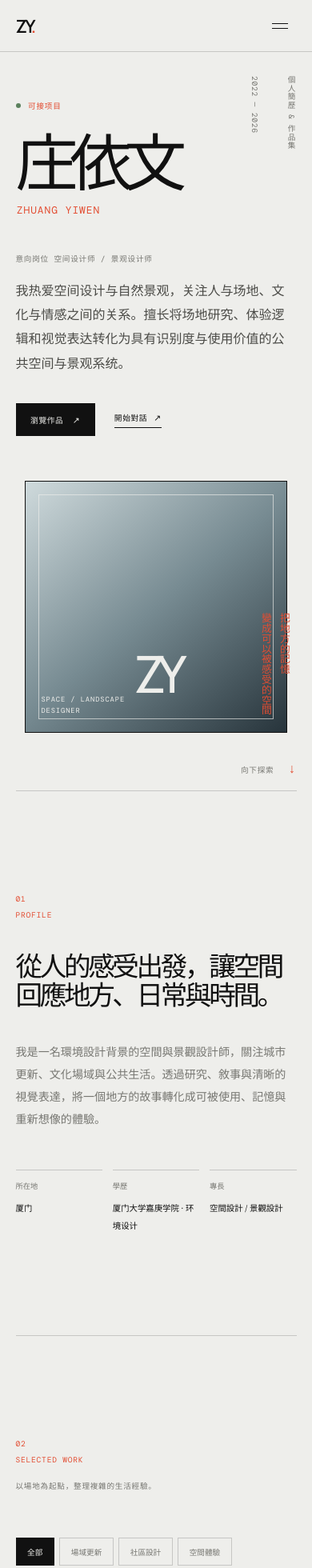
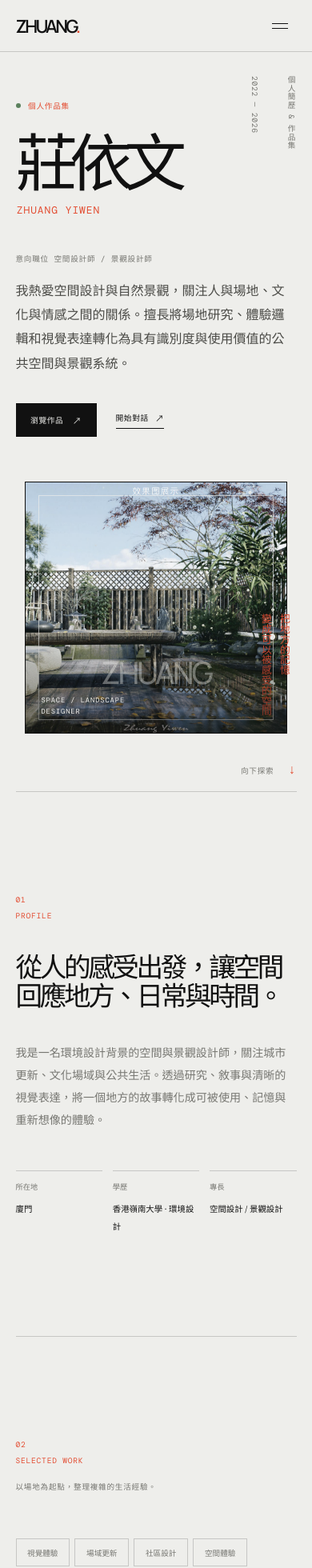
Before and after one commit to zhuangyii11/cv0914, a React (Vite) app: page / in a window 390 px wide. Shown: the top 1960 px of the page at 80% size. Built offline with nearby package versions, Linux system fonts and the light colour scheme.

Commit message:
更新繁体作品集视觉与首屏图片

```diff
--- a/index.html
+++ b/index.html
@@ -1,10 +1,10 @@
 <!doctype html>
-<html lang="en">
+<html lang="zh-Hant">
   <head>
     <meta charset="UTF-8" />
     <link rel="icon" type="image/svg+xml" href="./favicon.svg" />
     <meta name="viewport" content="width=device-width, initial-scale=1.0" />
-    <title>cv0914</title>
+    <title>莊依文｜空間與景觀設計作品集</title>
   </head>
   <body>
     <div id="root"></div>
--- a/src/App.css
+++ b/src/App.css
@@ -54,10 +54,12 @@ a:hover .arrow-icon, button:hover .arrow-icon { transform: translate(3px, -3px);
 .pill-btn--dark { background: var(--paper); border-color: var(--paper); color: var(--ink); }
 .text-link { display: inline-flex; gap: .5rem; padding-bottom: .3rem; border-bottom: 1px solid var(--ink); font: .61rem var(--mono); letter-spacing: .06em; }
 .hero-visual { position: relative; min-height: 500px; display: grid; place-items: center; animation: rise 1s .15s both; }
-.portrait-frame { position: relative; width: min(32vw, 500px); aspect-ratio: 1.04; display: flex; flex-direction: column; justify-content: end; padding: 1.2rem; border: 1px solid var(--ink); background: linear-gradient(140deg, #cfdadc, #778b92 50%, #27343b); color: var(--paper); }
+.portrait-frame { position: relative; width: min(32vw, 500px); aspect-ratio: 1.04; overflow: hidden; border: 1px solid var(--ink); background: var(--blue); color: var(--paper); }
 .portrait-frame::before { content: ''; position: absolute; inset: 16px; border: 1px solid rgba(238, 238, 235, .65); }
-.portrait-initials { position: relative; z-index: 1; align-self: center; margin-top: auto; font: 500 clamp(4rem, 9vw, 8rem)/.8 var(--sans); letter-spacing: -.17em; }
-.portrait-frame span { position: relative; z-index: 1; font: .55rem/1.6 var(--mono); letter-spacing: .1em; }
+.portrait-frame > img { width: 100%; height: 100%; object-fit: cover; }
+.portrait-overlay { position: absolute; z-index: 1; inset: 0; display: flex; flex-direction: column; justify-content: end; padding: 1.2rem; background: linear-gradient(180deg, transparent 55%, rgba(17, 17, 17, .5)); }
+.portrait-overlay strong { align-self: center; margin: auto 0 .7rem; color: rgba(238, 238, 235, .38); font: 500 clamp(2.4rem, 5vw, 4.8rem)/.8 var(--sans); letter-spacing: -.08em; }
+.portrait-overlay span { font: .55rem/1.6 var(--mono); letter-spacing: .1em; }
 .hero-note { position: absolute; right: 0; bottom: 9%; color: var(--accent); font: .8rem/1.8 var(--serif); writing-mode: vertical-rl; }
 .hero-scroll { position: absolute; bottom: 1.1rem; right: 0; color: var(--muted); text-transform: uppercase; }
 .hero-scroll span { margin-left: .7rem; color: var(--accent); font-size: 1rem; }
@@ -138,7 +140,7 @@ a:hover .arrow-icon, button:hover .arrow-icon { transform: translate(3px, -3px);
 .award-item strong { font: .92rem var(--sans); letter-spacing: -.03em; }
 .award-item em { color: var(--accent); font-style: normal; text-align: right; }
 
-.cta-section { display: grid; grid-template-columns: 1fr 2.1fr; gap: 3rem; background: var(--ink); color: var(--paper); }
+.cta-section { display: grid; grid-template-columns: 1fr 2.1fr; gap: 3rem; background: transparent; color: var(--ink); }
 .cta-mark { color: rgba(238, 238, 235, .13); font: 600 clamp(7rem, 22vw, 20rem)/.75 var(--sans); letter-spacing: -.18em; }
 .cta-section .eyebrow { color: var(--accent); }
 .cta-section h2 { margin: 1.4rem 0 2.3rem; }
--- a/src/App.jsx
+++ b/src/App.jsx
@@ -1,8 +1,9 @@
 import { useEffect, useState } from 'react'
 import { capabilities, highlights, notes, profile, projects, thinkingSteps } from './data'
+import heroGarden from './assets/庄依文个人简历及作品集_20.png'
 import './App.css'
 
-const filters = ['全部', '場域更新', '社區設計', '空間體驗']
+const filters = ['視覺體驗', '場域更新', '社區設計', '空間體驗']
 const categoryLabels = { PLACE: '場域更新', COMMUNITY: '社區設計', SPACE: '空間體驗' }
 
 function ArrowIcon() { return <span className="arrow-icon" aria-hidden="true">↗</span> }
@@ -12,7 +13,7 @@ function App() {
   const [mobileOpen, setMobileOpen] = useState(false)
   const [activeStep, setActiveStep] = useState(0)
   const [selectedProject, setSelectedProject] = useState(null)
-  const visibleProjects = activeFilter === '全部' ? projects : projects.filter((project) => categoryLabels[project.category] === activeFilter)
+  const visibleProjects = activeFilter === '視覺體驗' ? projects : projects.filter((project) => categoryLabels[project.category] === activeFilter)
 
   useEffect(() => {
     const observer = new IntersectionObserver((entries) => entries.forEach((entry) => {
@@ -33,7 +34,7 @@ function App() {
     <div className="page-shell">
       <header className={`site-header ${mobileOpen ? 'menu-open' : ''}`}>
         <div className="site-header__inner">
-          <a className="wordmark" href="#top" aria-label="回到首頁">ZY<span>.</span></a>
+          <a className="wordmark" href="#top" aria-label="回到首頁">ZHUANG<span>.</span></a>
           <nav className="nav-links" aria-label="主要導覽"><a href="#work">作品</a><a href="#about">關於</a><a href="#awards">獎項</a></nav>
           <a className="header-contact" href={`mailto:${profile.email}`}>聯絡我 <ArrowIcon /></a>
           <button className="menu-btn" type="button" aria-expanded={mobileOpen} aria-label="開啟選單" onClick={() => setMobileOpen((current) => !current)}><span /><span /></button>
@@ -46,7 +47,7 @@ function App() {
       </div>
 
       <main className="site-shell">
-        <section className="hero reveal" id="top"><div className="hero-aside"><span>個人簡歷 & 作品集</span><span>2022 — 2026</span></div><div className="hero-copy"><p className="eyebrow"><span className="status-dot" /> {profile.available}</p><h1>{profile.name}<span>{profile.englishName}</span></h1><p className="hero-role">{profile.title}</p><p className="hero-intro">{profile.intro}</p><div className="hero-actions"><a className="pill-btn" href="#work">瀏覽作品 <ArrowIcon /></a><a className="text-link" href={`mailto:${profile.email}`}>開始對話 <ArrowIcon /></a></div></div><div className="hero-visual"><div className="portrait-frame"><div className="portrait-initials">ZY</div><span>SPACE / LANDSCAPE<br />DESIGNER</span></div><div className="hero-note">把地方的記憶<br />變成可以被感受的空間</div></div><div className="hero-scroll">向下探索 <span>↓</span></div></section>
+        <section className="hero reveal" id="top"><div className="hero-aside"><span>個人簡歷 & 作品集</span><span>2022 — 2026</span></div><div className="hero-copy"><p className="eyebrow"><span className="status-dot" /> 個人作品集</p><h1>{profile.name}<span>{profile.englishName}</span></h1><p className="hero-role">{profile.title}</p><p className="hero-intro">{profile.intro}</p><div className="hero-actions"><a className="pill-btn" href="#work">瀏覽作品 <ArrowIcon /></a><a className="text-link" href={`mailto:${profile.email}`}>開始對話 <ArrowIcon /></a></div></div><div className="hero-visual"><div className="portrait-frame"><img src={heroGarden} alt="庭園景觀設計效果圖" /><div className="portrait-overlay"><strong>ZHUANG</strong><span>SPACE / LANDSCAPE<br />DESIGNER</span></div></div><div className="hero-note">把地方的記憶<br />變成可以被感受的空間</div></div><div className="hero-scroll">向下探索 <span>↓</span></div></section>
 
         <section className="intro-grid reveal" id="about"><div className="section-label"><span>01</span><span>PROFILE</span></div><div><p className="display-copy">從人的感受出發，讓空間回應地方、日常與時間。</p><p className="body-copy">我是一名環境設計背景的空間與景觀設計師，關注城市更新、文化場域與公共生活。透過研究、敘事與清晰的視覺表達，將一個地方的故事轉化成可被使用、記憶與重新想像的體驗。</p></div><div className="profile-meta"><div><span>所在地</span><strong>{profile.location}</strong></div><div><span>學歷</span><strong>{profile.education}</strong></div><div><span>專長</span><strong>空間設計 / 景觀設計</strong></div></div></section>
 
@@ -58,7 +59,7 @@ function App() {
 
         <section className="awards-section reveal" id="awards"><div className="section-top"><div className="section-label"><span>05</span><span>RECOGNITION</span></div><p className="section-caption">每一次參與，都是對設計思考的校準。</p></div><div className="awards-list">{notes.map((note, index) => <div className="award-item" key={note.title}><span>0{index + 1}</span><time>{note.date}</time><strong>{note.title}</strong><em>{note.type}</em></div>)}</div></section>
 
-        <section className="cta-section reveal" id="contact"><div className="cta-mark">ZY</div><div><p className="eyebrow">LET'S WORK TOGETHER</p><h2>期待與你，<br /><em>一起把想法落地。</em></h2><a className="pill-btn pill-btn--dark" href={`mailto:${profile.email}`}>寄一封信給我 <ArrowIcon /></a></div></section>
+        <section className="cta-section reveal" id="contact"><div className="cta-mark">ZHUANG</div><div><p className="eyebrow">ZHUANG</p><h2>期待與你，<br /><em>一起把想法落地。</em></h2><a className="pill-btn pill-btn--dark" href={`mailto:${profile.email}`}>期待交流 <ArrowIcon /></a></div></section>
 
         {selectedProject && <div className="project-modal" role="dialog" aria-modal="true" aria-label={selectedProject.title} onMouseDown={(event) => { if (event.target === event.currentTarget) setSelectedProject(null) }}><div className="project-modal__panel"><div className="project-modal__top"><span>PROJECT / {selectedProject.year}</span><button type="button" onClick={() => setSelectedProject(null)} aria-label="關閉項目詳情">關閉 ×</button></div><div className="project-modal__grid"><div className="project-modal__image"><img src={selectedProject.image} alt={selectedProject.title} /></div><div className="project-modal__content"><p className="eyebrow">{categoryLabels[selectedProject.category]}</p><h2>{selectedProject.title}</h2><p className="project-modal__description">{selectedProject.detail?.overview || selectedProject.description}</p><div className="project-modal__facts"><div><span>設計範圍</span><strong>{selectedProject.detail?.scope || '場地研究 / 空間策略 / 視覺表達'}</strong></div><div><span>核心方法</span><strong>{selectedProject.detail?.method || '由觀察出發，整理地方記憶與使用行為。'}</strong></div><div><span>關鍵詞</span><strong>{selectedProject.tags.join(' / ')}</strong></div></div><div className="project-modal__note">{selectedProject.detail?.note || '完整圖面與過程資料將持續整理更新。'}</div></div></div></div></div>}
 
--- a/src/data.js
+++ b/src/data.js
@@ -1,30 +1,30 @@
 export const profile = {
-  name: '庄依文',
+  name: '莊依文',
   englishName: 'Zhuang Yiwen',
-  title: '意向岗位 空间设计师 / 景观设计师',
-  role: '空间设计师 · 景观设计 · 方案策划',
-  location: '厦门',
-  available: '可接项目',
+  title: '意向職位 空間設計師 / 景觀設計師',
+  role: '空間設計師 · 景觀設計 · 方案策劃',
+  location: '廈門',
+  available: '可接項目',
   intro:
-    '我热爱空间设计与自然景观，关注人与场地、文化与情感之间的关系。擅长将场地研究、体验逻辑和视觉表达转化为具有识别度与使用价值的公共空间与景观系统。',
+    '我熱愛空間設計與自然景觀，關注人與場地、文化與情感之間的關係。擅長將場地研究、體驗邏輯和視覺表達轉化為具有識別度與使用價值的公共空間與景觀系統。',
   introEN:
     'I am passionate about spatial and landscape design, focusing on the relationship between people, place, culture, and emotion. My work translates site research, experiential logic, and visual expression into public spaces and landscape systems that are memorable, practical, and context-aware.',
   email: '2429636288@qq.com',
   phone: '15892020035',
   wechat: 'ZzEven11_',
-  education: '厦门大学嘉庚学院 · 环境设计',
+  education: '香港嶺南大學 · 環境設計',
   educationEN: 'Xiamen University of Technology, Xiamen · Environmental Design',
 }
 
 export const resumeVersions = [
   {
     lang: '中文',
-    title: '个人简历',
-    summary: '我是一名从人、场地与文化出发的空间设计师，擅长把研究、叙事与空间策略转化为具有层次感的公共体验设计。我的作品聚焦于城市更新、文旅空间、社区参与与景观场所设计。',
+    title: '個人履歷',
+    summary: '我是一名從人、場地與文化出發的空間設計師，擅長把研究、敘事與空間策略轉化為具有層次感的公共體驗設計。我的作品聚焦於城市更新、文旅空間、社區參與與景觀場所設計。',
     bullets: [
-      '擅长从现场观察、文化脉络和使用者行为中提炼设计问题',
-      '参与公共空间、社区场所与文化项目的概念和落地工作',
-      '负责概念推进、空间表达、导视与视觉传播的全过程协作',
+      '擅長從現場觀察、文化脈絡和使用者行為中提煉設計問題',
+      '參與公共空間、社區場所與文化項目的概念和落地工作',
+      '負責概念推進、空間表達、導視與視覺傳播的全過程協作',
     ],
   },
   {
@@ -41,25 +41,25 @@ export const resumeVersions = [
 
 export const stats = [
   { value: '2002.03.31', label: '出生日期' },
-  { value: '厦门大学嘉庚学院', label: '毕业院校' },
-  { value: '空间 / 景观 / 手绘', label: '专业方向' },
+  { value: '廈門大學嘉庚學院', label: '畢業院校' },
+  { value: '空間 / 景觀 / 手繪', label: '專業方向' },
 ]
 
 export const highlights = [
-  { label: '专业技能', value: '空间设计 / 景观设计 / 平面设计 / 手绘 / 文案写作 / 摄影剪辑' },
+  { label: '專業技能', value: '空間設計 / 景觀設計 / 平面設計 / 手繪 / 文案寫作 / 攝影剪輯' },
   { label: '软件', value: 'Adobe Photoshop / Illustrator / InDesign / AutoCAD / SketchUp / Rhino / V-Ray / Lumion' },
-  { label: '状态', value: '可长期合作 · 可接项目' },
+  { label: '狀態', value: '可長期合作 · 可接項目' },
 ]
 
 export const projects = [
   {
     id: 'anhai',
-    title: '基于时空叠变和情感触发的泉州安海古街道更新设计',
+    title: '基於時空疊變和情感觸發的泉州安海古街道更新設計',
     category: 'PLACE',
     year: '2024',
     description:
-      '围绕古街空间重构与情感记忆回溯，通过人流组织、场景重构和节点设计，将街巷的历史脉络与日常生活经验重新编织成具有识别度的公共体验。',
-    tags: ['文化街区', '老街更新', '空间叙事'],
+      '圍繞古街空間重構與情感記憶回溯，通過人流組織、場景重構和節點設計，將街巷的歷史脈絡與日常生活經驗重新編織成具有識別度的公共體驗。',
+    tags: ['文化街區', '老街更新', '空間敘事'],
     image: 'https://images.unsplash.com/photo-1500530855697-b586d89ba3ee?auto=format&fit=crop&w=1200&q=85',
     accent: 'moss',
     detail: {
@@ -71,12 +71,12 @@ export const projects = [
   },
   {
     id: 'deep-street',
-    title: '基于赤坎镇深堤村旧城区更新设计',
+    title: '基於赤坎鎮深堤村舊城區更新設計',
     category: 'COMMUNITY',
     year: '2023',
     description:
-      '从地域记忆和生活场景出发，借助空间层次、步行体验和公共功能整合，提升老城区的可读性、连续性和参与性。',
-    tags: ['社区更新', '历史街区', '公共空间'],
+      '從地域記憶和生活場景出發，借助空間層次、步行體驗和公共功能整合，提升老城區的可讀性、連續性和參與性。',
+    tags: ['社區更新', '歷史街區', '公共空間'],
     image: 'https://images.unsplash.com/photo-1497366754035-f200968a6e72?auto=format&fit=crop&w=1200&q=85',
     accent: 'coral',
     detail: {
@@ -88,12 +88,12 @@ export const projects = [
   },
   {
     id: 'park',
-    title: '基于人群心理研究下的景观公园设计',
+    title: '基於人群心理研究下的景觀公園設計',
     category: 'PLACE',
     year: '2022',
     description:
-      '考察游客停留、活动节奏和情绪体验，建立以空间感受和步行逻辑为核心的景观设计策略，让场地在功能与情感上形成自然衔接。',
-    tags: ['景观公园', '行为研究', '体验设计'],
+      '考察遊客停留、活動節奏和情緒體驗，建立以空間感受和步行邏輯為核心的景觀設計策略，讓場地在功能與情感上形成自然銜接。',
+    tags: ['景觀公園', '行為研究', '體驗設計'],
     image: 'https://images.unsplash.com/photo-1511818966892-d7d671e672a2?auto=format&fit=crop&w=1200&q=85',
     accent: 'gold',
     detail: {
@@ -105,12 +105,12 @@ export const projects = [
   },
   {
     id: 'reading-room',
-    title: '基于水景与生活体验的城市休憩空间设计',
+    title: '基於水景與生活體驗的城市休憩空間設計',
     category: 'SPACE',
     year: '2022',
     description:
-      '设计以放慢节奏、增强社交连接与自然感知为核心，结合水景、步道和聚集空间，营造日常使用中的舒适公共环境。',
-    tags: ['公共空间', '休憩设计', '体验规划'],
+      '設計以放慢節奏、增強社交連接與自然感知為核心，結合水景、步道和聚集空間，營造日常使用中的舒適公共環境。',
+    tags: ['公共空間', '休憩設計', '體驗規劃'],
     image: 'https://images.unsplash.com/photo-1500530855697-b586d89ba3ee?auto=format&fit=crop&w=1200&q=85',
     accent: 'blue',
     detail: {
@@ -123,61 +123,61 @@ export const projects = [
 ]
 
 export const experience = [
-  { period: '2022 — 2024', company: '毕业设计与项目实践', role: '空间设计师 / 景观设计师' },
-  { period: '2021 — 2022', company: '校园竞赛与社团项目', role: '概念设计 / 方案表达' },
-  { period: '2019 — 2021', company: '手绘与视觉输出', role: '平面表达 / 方案展示' },
+  { period: '2022 — 2024', company: '畢業設計與項目實踐', role: '空間設計師 / 景觀設計師' },
+  { period: '2021 — 2022', company: '校園競賽與社團項目', role: '概念設計 / 方案表達' },
+  { period: '2019 — 2021', company: '手繪與視覺輸出', role: '平面表達 / 方案展示' },
 ]
 
 export const thinkingSteps = [
-  { number: '01', title: '观察', detail: '现场调研 / 文化解读 / 人群行为 / 情感气候' },
-  { number: '02', title: '分析', detail: '场地逻辑 / 使用需求 / 价值指向 / 记忆梳理' },
-  { number: '03', title: '设计', detail: '空间策略 / 视觉语言 / 公共体验' },
+  { number: '01', title: '觀察', detail: '現場調研 / 文化解讀 / 人群行為 / 情感氣候' },
+  { number: '02', title: '分析', detail: '場地邏輯 / 使用需求 / 價值指向 / 記憶梳理' },
+  { number: '03', title: '設計', detail: '空間策略 / 視覺語言 / 公共體驗' },
 ]
 
 export const capabilities = [
-  '空间设计与场地策略',
-  '公共空间与文化体验设计',
-  '研究导向的概念发展',
-  '导视与视觉识别系统',
+  '空間設計與場地策略',
+  '公共空間與文化體驗設計',
+  '研究導向的概念發展',
+  '導視與視覺識別系統',
 ]
 
 export const services = [
-  '空间概念与方案策略',
-  '文化场所与景观空间设计',
-  '叙事导向的视觉传播',
-  '体验与导视系统设计',
+  '空間概念與方案策略',
+  '文化場所與景觀空間設計',
+  '敘事導向的視覺傳播',
+  '體驗與導視系統設計',
 ]
 
 export const notes = [
-  { date: '2022年暑期', title: '“三下乡”社会实践校级一等奖', type: '荣誉' },
-  { date: '2022年暑期', title: '“三下乡”社会实践校级先进个人', type: '荣誉' },
-  { date: '2022年8月', title: '福建省高校大学生环境设计大赛省级银奖', type: '赛事' },
-  { date: '2022年10月', title: '厦门市设计奖铜奖', type: '赛事' },
-  { date: '2022年11月', title: 'HKDADC香港数字艺术设计大赛（秋季赛）二等奖', type: '赛事' },
-  { date: '2022年12月', title: 'HKDADC香港数字艺术设计大赛三等奖', type: '赛事' },
-  { date: '2023年5月', title: '米兰设计周中国高校设计学科师生优秀作品展赛银奖', type: '赛事' },
-  { date: '2023年6月', title: '米兰设计周中国高校设计学科师生优秀作品展国际赛银奖', type: '赛事' },
+  { date: '2022年暑期', title: '「三下鄉」社會實踐校級一等獎', type: '榮譽' },
+  { date: '2022年暑期', title: '「三下鄉」社會實踐校級先進個人', type: '榮譽' },
+  { date: '2022年8月', title: '福建省高校大學生環境設計大賽省級銀獎', type: '賽事' },
+  { date: '2022年10月', title: '廈門市設計獎銅獎', type: '賽事' },
+  { date: '2022年11月', title: 'HKDADC香港數字藝術設計大賽（秋季賽）二等獎', type: '賽事' },
+  { date: '2022年12月', title: 'HKDADC香港數字藝術設計大賽三等獎', type: '賽事' },
+  { date: '2023年5月', title: '米蘭設計週中國高校設計學科師生優秀作品展賽銀獎', type: '賽事' },
+  { date: '2023年6月', title: '米蘭設計週中國高校設計學科師生優秀作品展國際賽銀獎', type: '賽事' },
 ]
 
 export const faqItems = [
   {
-    question: '我擅长什么类型的设计？',
+    question: '我擅長什麼類型的設計？',
     answer:
-      '我擅长公共空间、文化场所、街区更新和景观体验设计，并关注设计如何通过空间、材料和叙事来增强地方认同与使用体验。',
+      '我擅長公共空間、文化場所、街區更新和景觀體驗設計，並關注設計如何通過空間、材料和敘事來增強地方認同與使用體驗。',
   },
   {
-    question: '我的设计流程是什么？',
+    question: '我的設計流程是什麼？',
     answer:
-      '我会先进行现场观察和场地研究，再梳理使用者行为和文化脉络，之后进入概念推演、空间表达和视觉呈现，最终形成可以落地的方案。',
+      '我會先進行現場觀察和場地研究，再梳理使用者行為和文化脈絡，之後進入概念推演、空間表達和視覺呈現，最終形成可以落地的方案。',
   },
   {
-    question: '我如何与团队协作？',
+    question: '我如何與團隊協作？',
     answer:
-      '我习惯通过沟通、反复讨论和概念迭代来推进项目，保证方案在表达清晰、逻辑成立、使用价值明确的同时保持情感张力。',
+      '我習慣通過溝通、反覆討論和概念迭代來推進項目，保證方案在表達清晰、邏輯成立、使用價值明確的同時保持情感張力。',
   },
   {
-    question: '我接受什么合作方式？',
+    question: '我接受什麼合作方式？',
     answer:
-      '我可以接受项目合作、方案咨询、方案表达、视觉设计与概念深化等不同形式的合作，适合机构、设计团队及跨区域协作。',
+      '我可以接受項目合作、方案諮詢、方案表達、視覺設計與概念深化等不同形式的合作，適合機構、設計團隊及跨區域協作。',
   },
 ]
```
Also changed, not shown: src/assets/庄依文个人简历及作品集_20.png (added).
